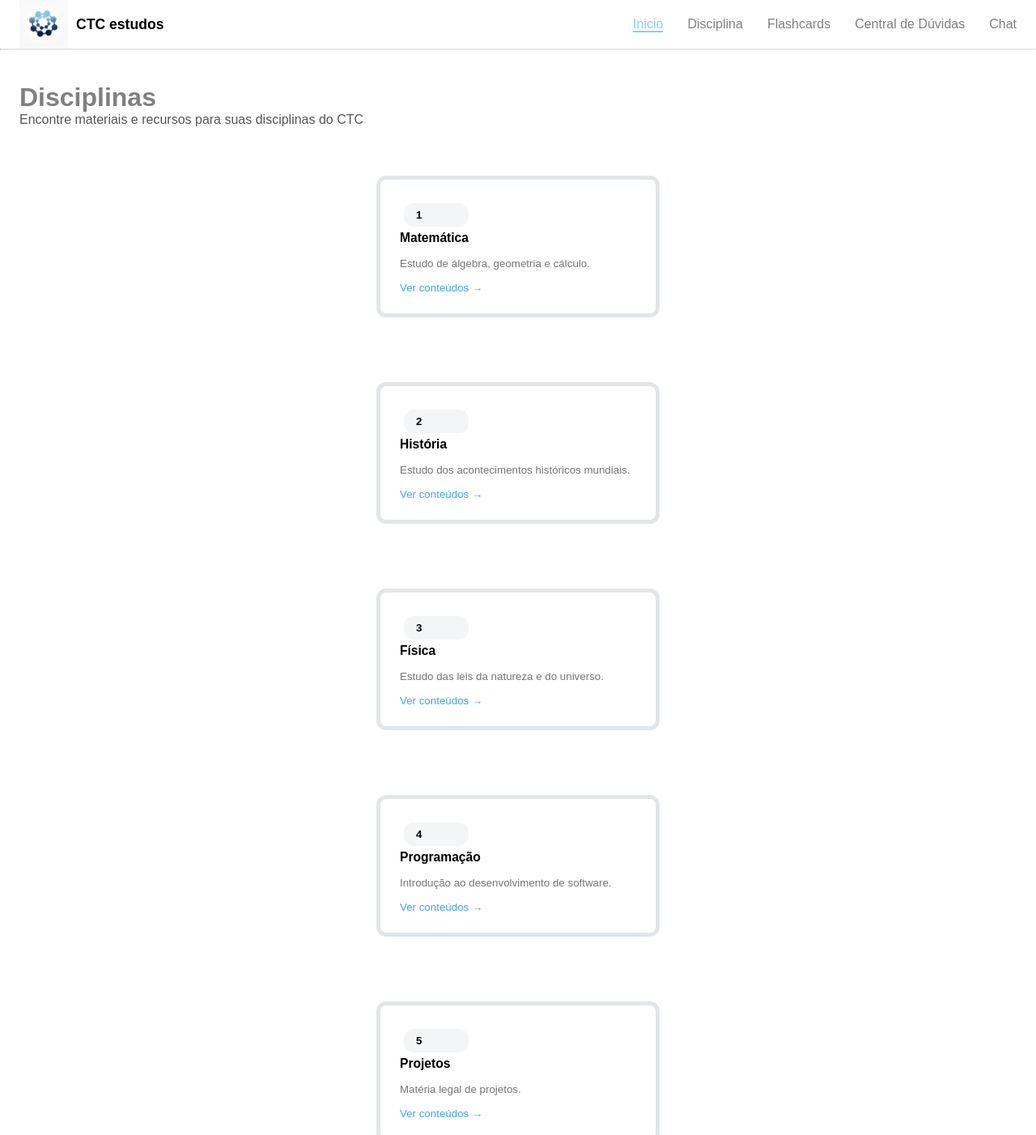
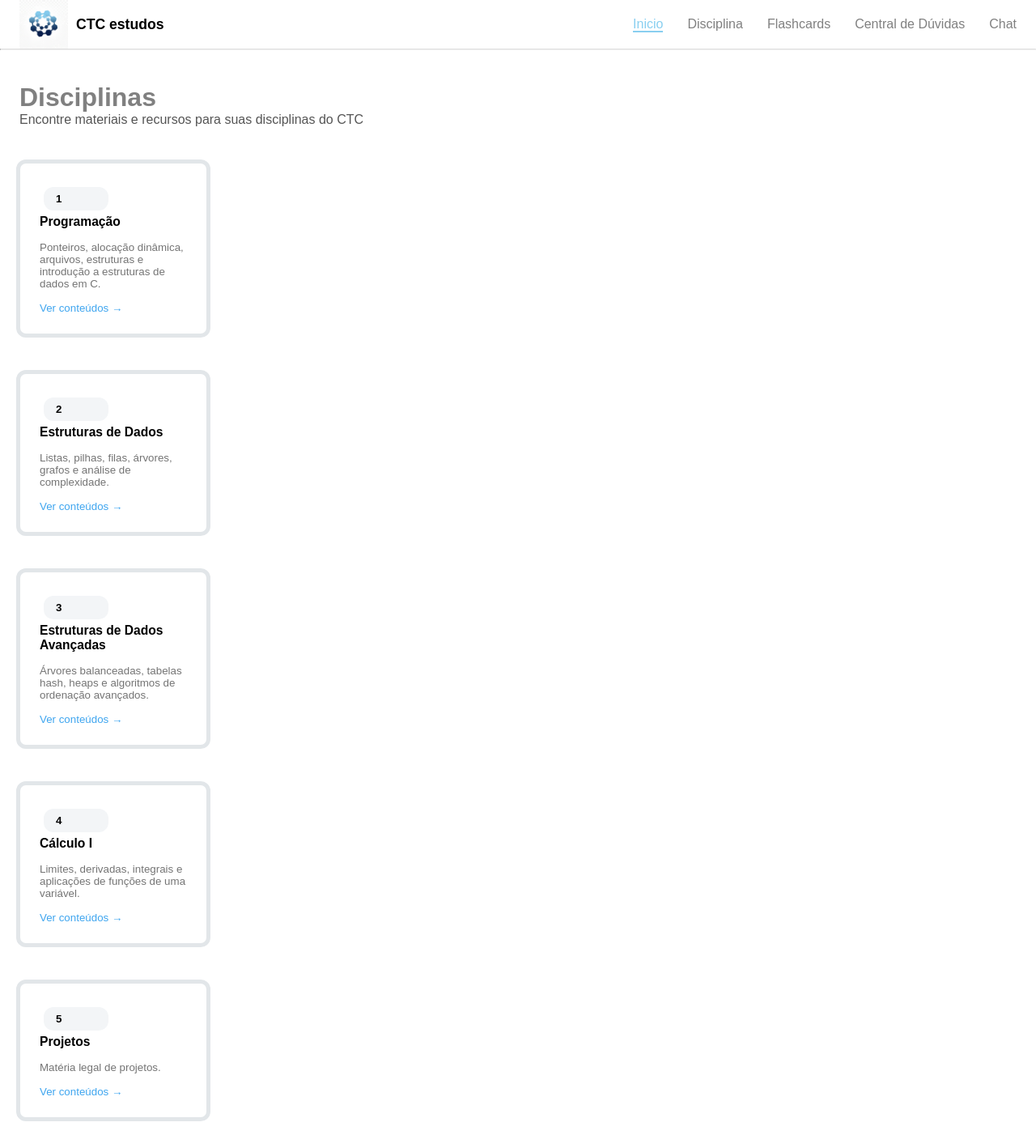
Before and after one commit to Lorpyzz/CTC_Estudos_V1, a Django app: page /disciplinas/ in a window 1280 px wide. Shown: the top 1402 px of the page at 81% size. Run offline with Django 5.2, Linux system fonts and the light colour scheme.

Commit message:
ajustes nos css "disciplinas" e "materias" e mudanças em disciplinas.py

```diff
--- a/ctc_estudos/static/css/disciplinas.css
+++ b/ctc_estudos/static/css/disciplinas.css
@@ -100,7 +100,7 @@ p{
     display: flex;
     flex-wrap: wrap; /* botões quebram linha automaticamente */
     justify-content: center;
-    padding: 20px;
+    padding-right: 1000px;
 }
 
   .btn1{
@@ -134,3 +134,5 @@ p{
     border-top: 1px solid #e0e0e0;
     margin: 0;
   }
+
+  .btn1:hover{color:#2b9dee;}
--- a/ctc_estudos/templates/disciplinas.html
+++ b/ctc_estudos/templates/disciplinas.html
@@ -49,4 +49,5 @@
 </div>
 {% endfor %}
 
+
 {% endblock %}
--- a/ctc_estudos/views/disciplinas.py
+++ b/ctc_estudos/views/disciplinas.py
@@ -9,23 +9,23 @@ def lista_disciplinas(request):
       "disciplinas": [
         {
           "id": 1,
-          "nome": "Matemática",
-          "descricao": "Estudo de álgebra, geometria e cálculo."
+          "nome": "Programação",
+          "descricao": "Ponteiros, alocação dinâmica, arquivos, estruturas e introdução a estruturas de dados em C."
         },
         {
           "id": 2,
-          "nome": "História",
-          "descricao": "Estudo dos acontecimentos históricos mundiais."
+          "nome": "Estruturas de Dados",
+          "descricao": "Listas, pilhas, filas, árvores, grafos e análise de complexidade."
         },
         {
           "id": 3,
-          "nome": "Física",
-          "descricao": "Estudo das leis da natureza e do universo."
+          "nome": "Estruturas de Dados Avançadas",
+          "descricao": "Árvores balanceadas, tabelas hash, heaps e algoritmos de ordenação avançados."
         },
         {
           "id": 4,
-          "nome": "Programação",
-          "descricao": "Introdução ao desenvolvimento de software."
+          "nome": "Cálculo I",
+          "descricao": "Limites, derivadas, integrais e aplicações de funções de uma variável."
         },
         {
           "id": 5,
```
Also changed, not shown: ctc_estudos/static/css/materias.css (+11 -7 lines), ctc_estudos/static/json/disciplinasmock.json.txt (+8 -8 lines).
